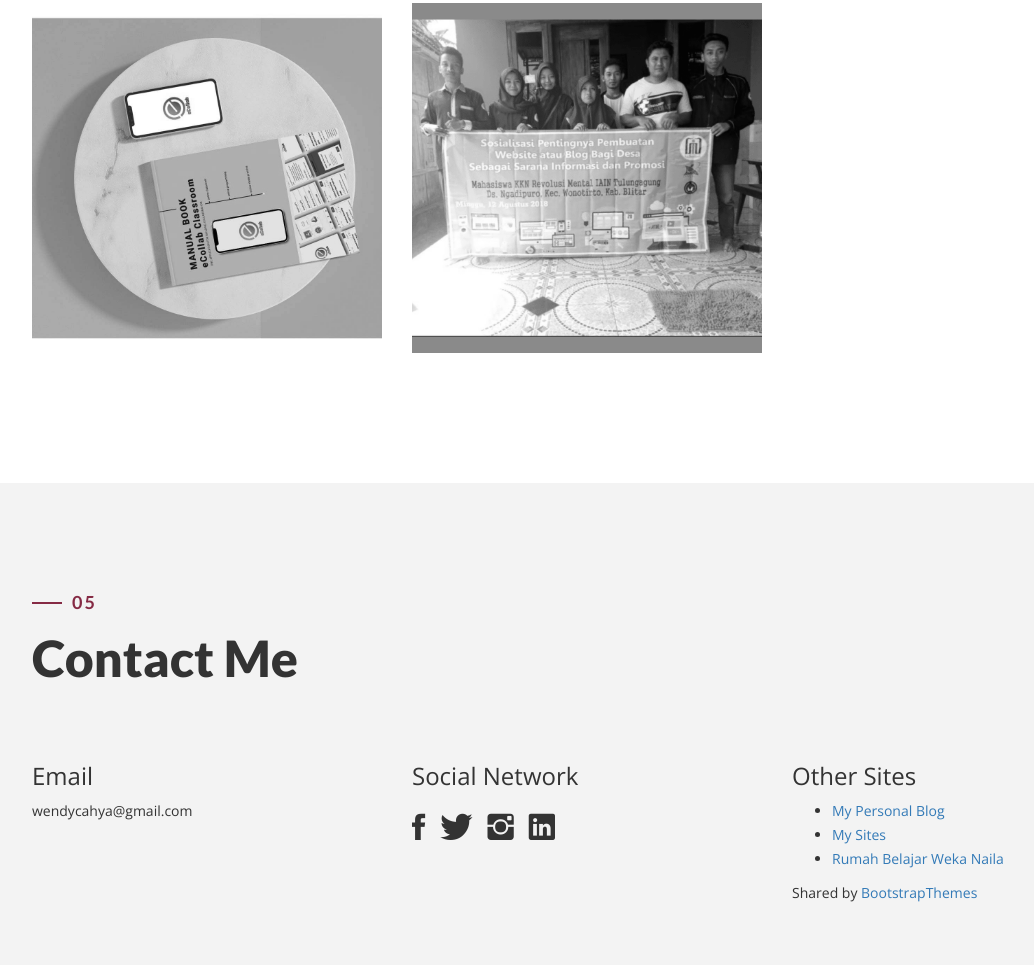
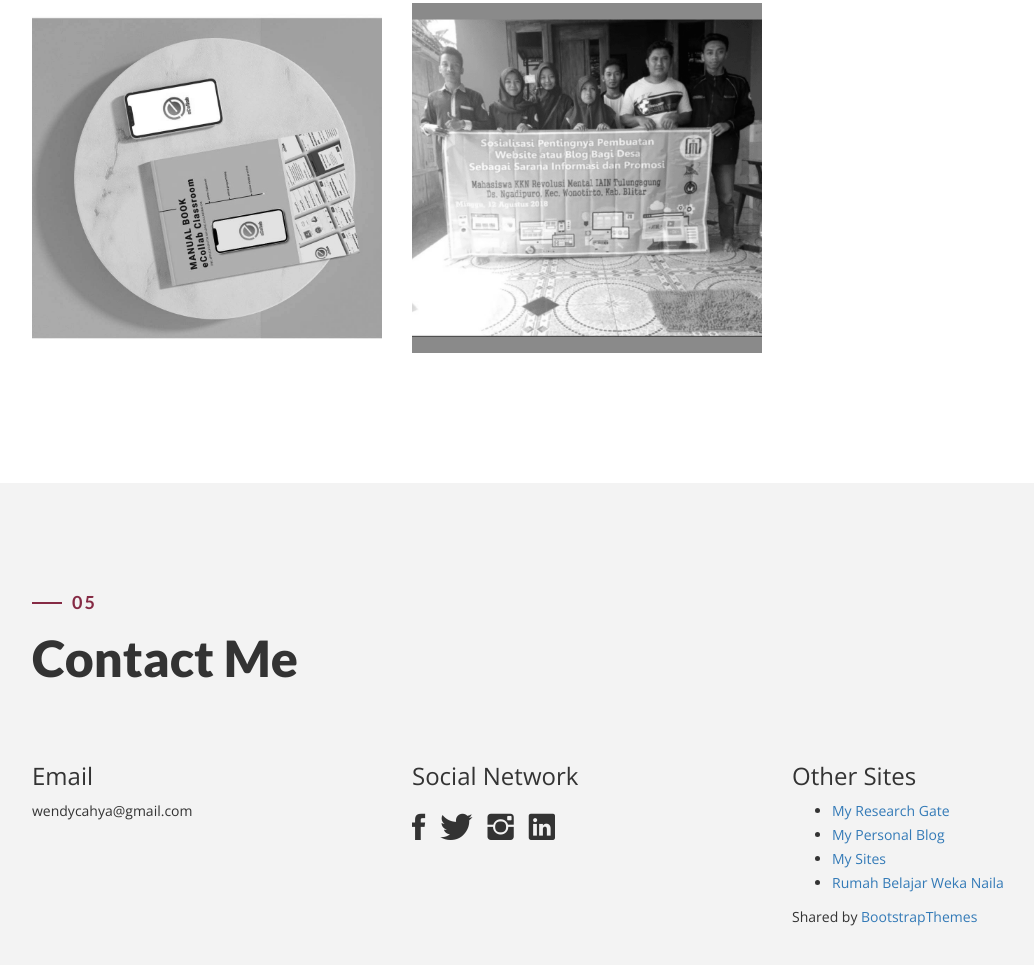
Before and after one commit to wendycahya/wendycahya.github.io, a plain HTML site: page index.html in a window 1280 px wide. Shown: the part 5084-6049 px from the top of the page, without its empty margins (53-1087 px from the left). Drawn offline with nearby package versions, Linux system fonts and the light colour scheme; some icons are missing; files whose address does not match are found by name; a web font is replaced by a local one.

Commit message:
Update index.html

```diff
--- a/index.html
+++ b/index.html
@@ -313,6 +313,7 @@
             <div class="col-md-4" data-aos="fade-up">
                 <h3>Other Sites</h3>
                 <ul>
+                    <li><a href="https://www.researchgate.net/profile/Wendy-Kurniawan">My Research Gate</a></li>
                     <li><a href="https://wendycahya.blogspot.com/">My Personal Blog</a></li>
                     <li><a href="https://sites.google.com/view/wendycahyawan/">My Sites</a></li>
                     <li><a href="https://rumahbelajarwn.blogspot.com">Rumah Belajar Weka Naila</a></li>
```
